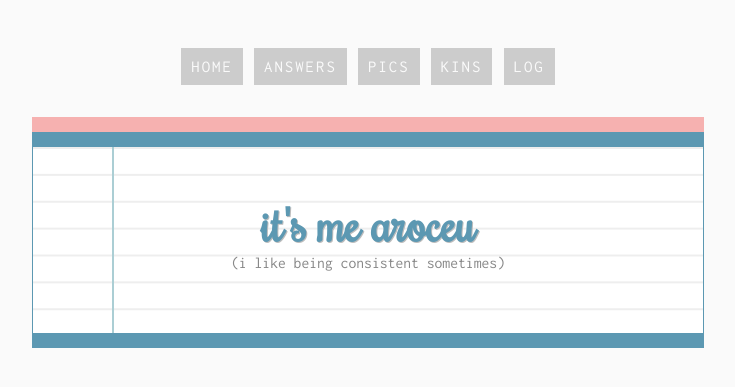
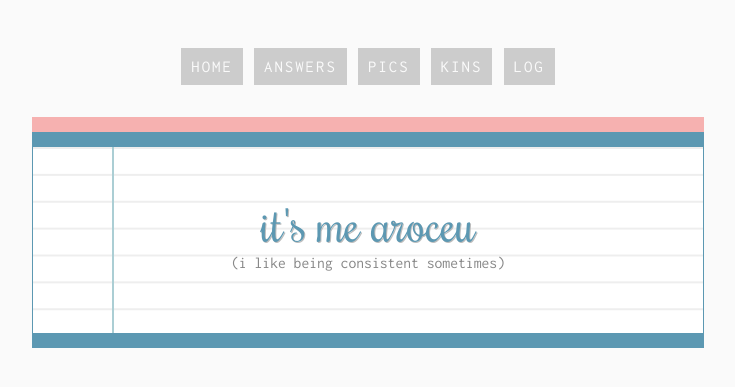
Before and after one commit to aroceu/me, a PHP site: page / in a window 1280 px wide. Shown: the top 387 px of the page, without its empty margins (272-1007 px from the left). Run offline with PHP 8.4, Linux system fonts and the light colour scheme.

Commit message:
Update index.php

```diff
--- a/index.php
+++ b/index.php
@@ -81,14 +81,12 @@
 
 	b{
 		font: normal 135% 'Rochester', cursive;
-		font-weight: bold;
 	}
 
 	h1{
 		font: normal 220% 'Rochester', cursive;
 		margin: 0;
 		text-align: center;
-		font-weight: bold;
 	}
 
 	a:hover h1, a:active h1 {
```
